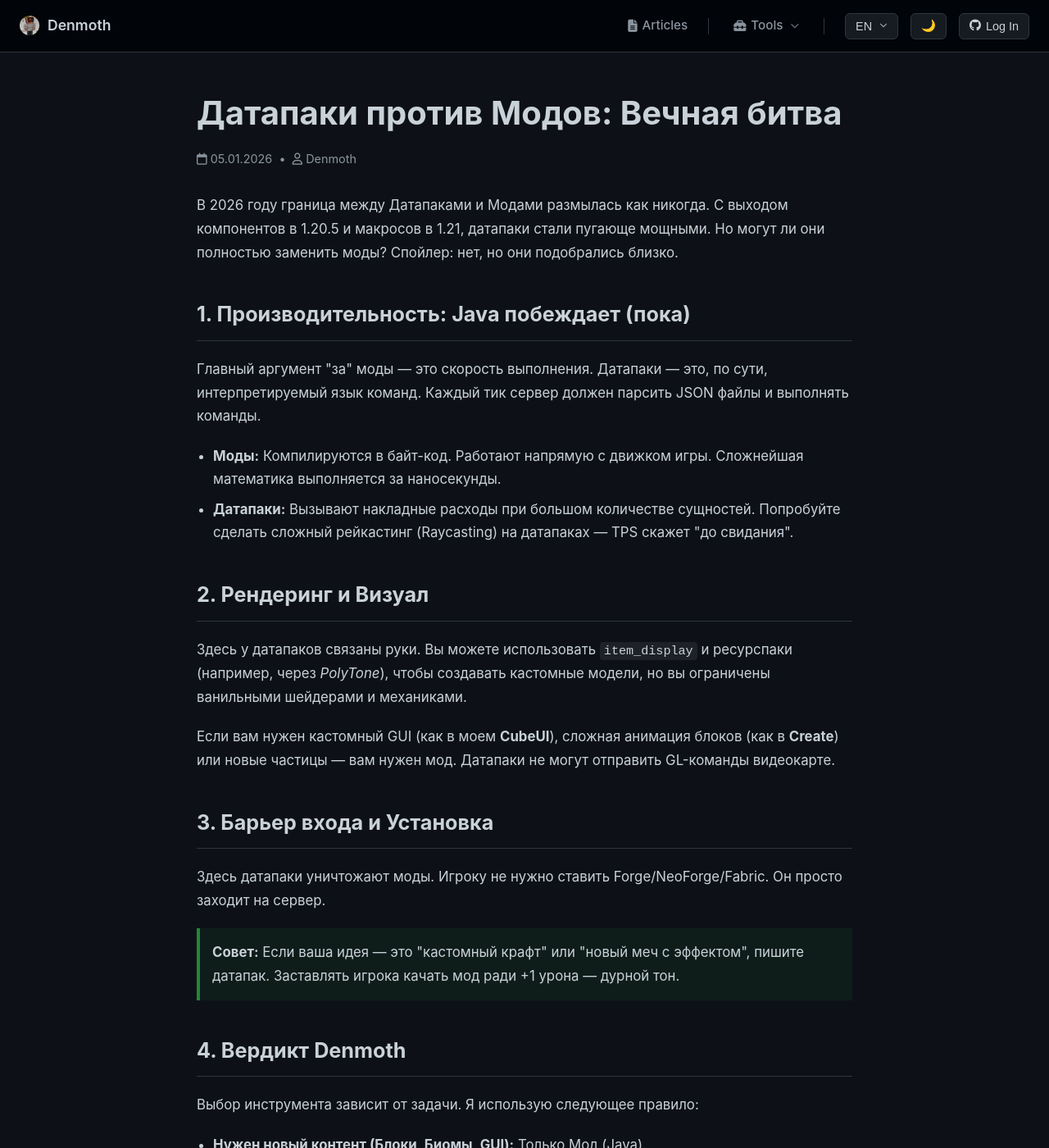
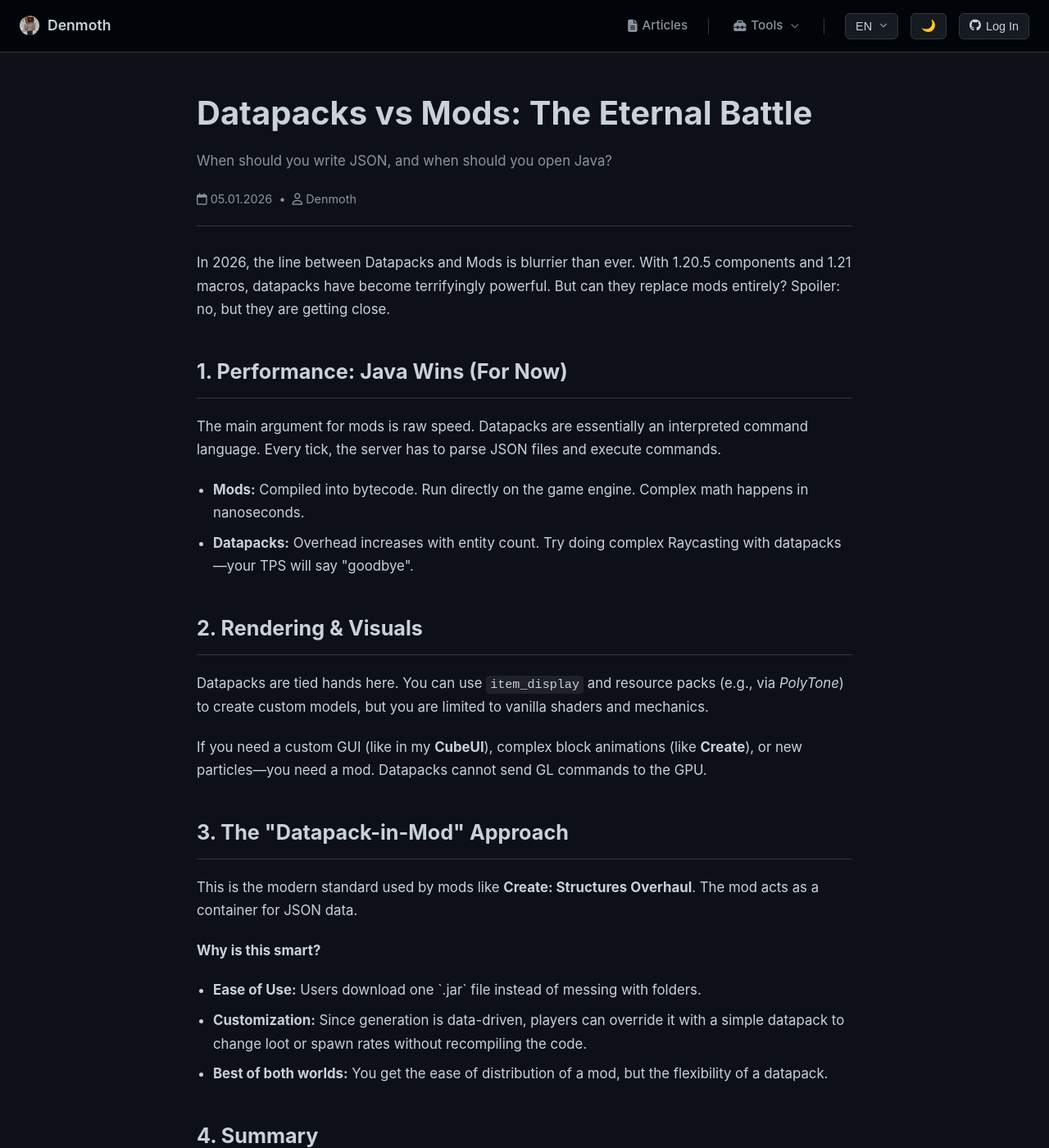
Before and after one commit to denmoth/Denmoth.github.io, a Jekyll site: the page built from _posts/2026-01-05-datapacks-vs-mods.md, in a window 1280 px wide and 1400 px high. Shown: the whole window at 82% size. Built offline with Jekyll 4.4.1, drawn with Linux system fonts in a browser that asks for light colours; a script that is not in the unit is left out; some of the changed text lies outside the part shown.

Commit message:
Update 2026-01-05-datapacks-vs-mods.md

```diff
--- a/_posts/2026-01-05-datapacks-vs-mods.md
+++ b/_posts/2026-01-05-datapacks-vs-mods.md
@@ -1,53 +1,107 @@
 ---
 layout: default
-title: "Датапаки против Модов: Что выбрать в 2026?"
+title: "Datapacks vs Mods: The 2026 Guide"
 category: Analytics
-excerpt: "Глубокий разбор производительности, возможностей и будущего моддинга. Когда стоит писать JSON, а когда открывать Java?"
+excerpt: "Deep dive into performance, capabilities, and the hybrid future of modding."
 ---
 
 <div class="hub-layout">
     <div class="article-content">
-        <h1 style="font-size: 2.5rem; margin-bottom: 10px;">Датапаки против Модов: Вечная битва</h1>
-        <div style="color:var(--text-muted); margin-bottom:30px; font-size:0.9rem;">
+
+        <div class="lang-en">
+            <h1 style="font-size: 2.5rem; margin-bottom: 10px;">Datapacks vs Mods: The Eternal Battle</h1>
+            <p class="lead" style="color:var(--text-muted);">When should you write JSON, and when should you open Java?</p>
+        </div>
+        <div class="lang-ru">
+            <h1 style="font-size: 2.5rem; margin-bottom: 10px;">Датапаки против Модов: Вечная битва</h1>
+            <p class="lead" style="color:var(--text-muted);">Когда стоит писать JSON, а когда открывать Java?</p>
+        </div>
+
+        <div style="color:var(--text-muted); margin-bottom:30px; font-size:0.9rem; border-bottom:1px solid var(--border); padding-bottom:20px;">
             <i class="fa-regular fa-calendar"></i> 05.01.2026 &nbsp;•&nbsp; <i class="fa-regular fa-user"></i> Denmoth
         </div>
 
-        <p>В 2026 году граница между Датапаками и Модами размылась как никогда. С выходом компонентов в 1.20.5 и макросов в 1.21, датапаки стали пугающе мощными. Но могут ли они полностью заменить моды? Спойлер: нет, но они подобрались близко.</p>
-
-        <h2>1. Производительность: Java побеждает (пока)</h2>
-        <p>Главный аргумент "за" моды — это скорость выполнения. Датапаки — это, по сути, интерпретируемый язык команд. Каждый тик сервер должен парсить JSON файлы и выполнять команды.</p>
-
-        <ul>
-            <li><strong>Моды:</strong> Компилируются в байт-код. Работают напрямую с движком игры. Сложнейшая математика выполняется за наносекунды.</li>
-            <li><strong>Датапаки:</strong> Вызывают накладные расходы при большом количестве сущностей. Попробуйте сделать сложный рейкастинг (Raycasting) на датапаках — TPS скажет "до свидания".</li>
-        </ul>
-
-        <h2>2. Рендеринг и Визуал</h2>
-        <p>Здесь у датапаков связаны руки. Вы можете использовать <code>item_display</code> и ресурспаки (например, через <em>PolyTone</em>), чтобы создавать кастомные модели, но вы ограничены ванильными шейдерами и механиками.</p>
-
-        <p>Если вам нужен кастомный GUI (как в моем <strong>CubeUI</strong>), сложная анимация блоков (как в <strong>Create</strong>) или новые частицы — вам нужен мод. Датапаки не могут отправить GL-команды видеокарте.</p>
-
-        <h2>3. Барьер входа и Установка</h2>
-        <p>Здесь датапаки уничтожают моды. Игроку не нужно ставить Forge/NeoForge/Fabric. Он просто заходит на сервер.</p>
-
-        <div style="background: rgba(35, 134, 54, 0.1); border-left: 4px solid #238636; padding: 15px; margin: 20px 0;">
-            <strong>Совет:</strong> Если ваша идея — это "кастомный крафт" или "новый меч с эффектом", пишите датапак. Заставлять игрока качать мод ради +1 урона — дурной тон.
+        <div class="lang-en">
+            <p>In 2026, the line between Datapacks and Mods is blurrier than ever. With 1.20.5 components and 1.21 macros, datapacks have become terrifyingly powerful. But can they replace mods entirely? Spoiler: no, but they are getting close.</p>
+        </div>
+        <div class="lang-ru">
+            <p>В 2026 году граница между Датапаками и Модами размылась как никогда. С выходом компонентов в 1.20.5 и макросов в 1.21, датапаки стали пугающе мощными. Но могут ли они полностью заменить моды? Спойлер: нет, но они подобрались близко.</p>
         </div>
 
-        <h2>4. Вердикт Denmoth</h2>
-        <p>Выбор инструмента зависит от задачи. Я использую следующее правило:</p>
+        <div class="lang-en">
+            <h2>1. Performance: Java Wins (For Now)</h2>
+            <p>The main argument for mods is raw speed. Datapacks are essentially an interpreted command language. Every tick, the server has to parse JSON files and execute commands.</p>
+            <ul>
+                <li><strong>Mods:</strong> Compiled into bytecode. Run directly on the game engine. Complex math happens in nanoseconds.</li>
+                <li><strong>Datapacks:</strong> Overhead increases with entity count. Try doing complex Raycasting with datapacks—your TPS will say "goodbye".</li>
+            </ul>
+        </div>
+        <div class="lang-ru">
+            <h2>1. Производительность: Java побеждает (пока)</h2>
+            <p>Главный аргумент "за" моды — это скорость выполнения. Датапаки — это, по сути, интерпретируемый язык команд. Каждый тик сервер должен парсить файлы и выполнять команды.</p>
+            <ul>
+                <li><strong>Моды:</strong> Компилируются в байт-код. Работают напрямую с движком игры. Сложнейшая математика выполняется за наносекунды.</li>
+                <li><strong>Датапаки:</strong> Вызывают накладные расходы при большом количестве сущностей. Попробуйте сделать сложный рейкастинг (Raycasting) на датапаках — TPS скажет "до свидания".</li>
+            </ul>
+        </div>
 
-        <ul>
-            <li><strong>Нужен новый контент (Блоки, Биомы, GUI):</strong> Только Мод (Java).</li>
-            <li><strong>Нужна логика для карты/мини-игры:</strong> Датапак (проще обновлять и дебажить прямо в игре).</li>
-            <li><strong>Нужно изменить генерацию мира (структуры):</strong> Датапак (даже моды сейчас используют JSON для генерации, см. <em>Create: Structures Overhaul</em>).</li>
-        </ul>
+        <div class="lang-en">
+            <h2>2. Rendering & Visuals</h2>
+            <p>Datapacks are tied hands here. You can use <code>item_display</code> and resource packs (e.g., via <em>PolyTone</em>) to create custom models, but you are limited to vanilla shaders and mechanics.</p>
+            <p>If you need a custom GUI (like in my <strong>CubeUI</strong>), complex block animations (like <strong>Create</strong>), or new particles—you need a mod. Datapacks cannot send GL commands to the GPU.</p>
+        </div>
+        <div class="lang-ru">
+            <h2>2. Рендеринг и Визуал</h2>
+            <p>Здесь у датапаков связаны руки. Вы можете использовать <code>item_display</code> и ресурспаки (например, через <em>PolyTone</em>), чтобы создавать кастомные модели, но вы ограничены ванильными шейдерами и механиками.</p>
+            <p>Если вам нужен кастомный GUI (как в моем <strong>CubeUI</strong>), сложная анимация блоков (как в <strong>Create</strong>) или новые частицы — вам нужен мод. Датапаки не могут отправить GL-команды видеокарте.</p>
+        </div>
 
-        <p>В 2026 году лучший разработчик — тот, кто умеет и то, и другое. Смешанные проекты (Mod + Datapack) сейчас доминируют на CurseForge.</p>
+        <div class="lang-en">
+            <h2>3. The "Datapack-in-Mod" Approach</h2>
+            <p>This is the modern standard used by mods like <strong>Create: Structures Overhaul</strong>. The mod acts as a container for JSON data.</p>
+            <p><strong>Why is this smart?</strong></p>
+            <ul>
+                <li><strong>Ease of Use:</strong> Users download one `.jar` file instead of messing with folders.</li>
+                <li><strong>Customization:</strong> Since generation is data-driven, players can override it with a simple datapack to change loot or spawn rates without recompiling the code.</li>
+                <li><strong>Best of both worlds:</strong> You get the ease of distribution of a mod, but the flexibility of a datapack.</li>
+            </ul>
+        </div>
+        <div class="lang-ru">
+            <h2>3. Подход "Датапак внутри Мода"</h2>
+            <p>Это современный стандарт, который я использую в <strong>Create: Structures Overhaul</strong>. Мод выступает контейнером для JSON данных.</p>
+            <p><strong>Почему это круто?</strong></p>
+            <ul>
+                <li><strong>Удобство:</strong> Игроки качают один `.jar` файл, а не возятся с папками мира.</li>
+                <li><strong>Настройка:</strong> Так как генерация работает на JSON (data-driven), любой желающий может переопределить её своим датапаком (изменить лут или частоту спавна) без перекомпиляции кода.</li>
+                <li><strong>Баланс:</strong> Вы получаете удобство распространения мода, но гибкость настройки датапака.</li>
+            </ul>
+        </div>
+
+        <div class="lang-en">
+            <h2>4. Summary</h2>
+            <p>The choice depends entirely on your goal:</p>
+            <ul>
+                <li><strong>Need new content (Blocks, Biomes, GUI):</strong> Mod (Java).</li>
+                <li><strong>Need logic for a map/minigame:</strong> Datapack (easier to debug in-game).</li>
+                <li><strong>Need world generation:</strong> Hybrid (Mod containing Datapack files).</li>
+            </ul>
+        </div>
+        <div class="lang-ru">
+            <h2>4. Итог</h2>
+            <p>Выбор инструмента зависит от задачи. Я использую следующее правило:</p>
+            <ul>
+                <li><strong>Нужен новый контент (Блоки, Биомы, GUI):</strong> Только Мод (Java).</li>
+                <li><strong>Нужна логика для карты/мини-игры:</strong> Датапак (проще обновлять и дебажить прямо в игре).</li>
+                <li><strong>Нужно изменить генерацию мира (структуры):</strong> Гибрид (Мод, содержащий файлы Датапака).</li>
+            </ul>
+        </div>
 
         <hr style="margin: 40px 0; border-color: var(--border);">
         <div style="text-align:center;">
-            <a href="/articles/" class="btn">Назад к статьям</a>
+            <a href="/articles/" class="btn">
+                <span class="lang-en">Back to Articles</span>
+                <span class="lang-ru">Назад к статьям</span>
+            </a>
         </div>
     </div>
 </div>
```
